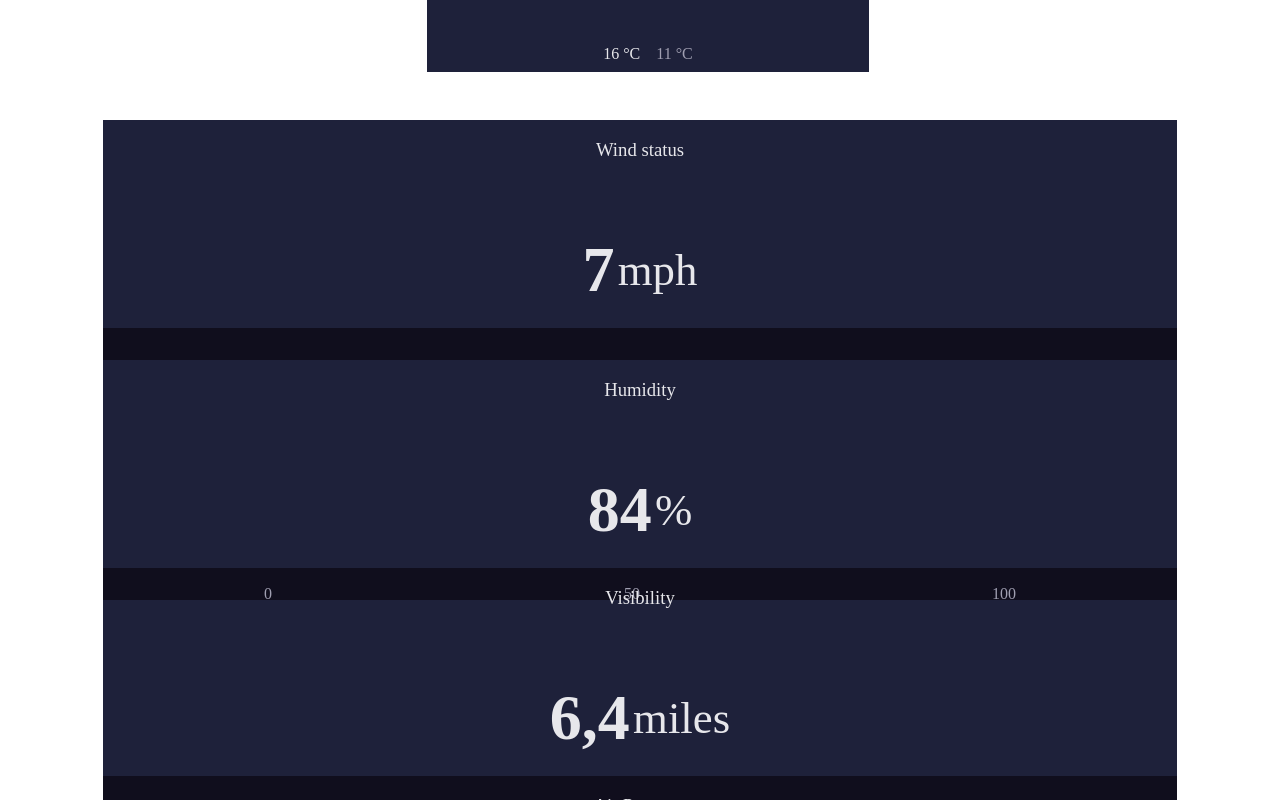
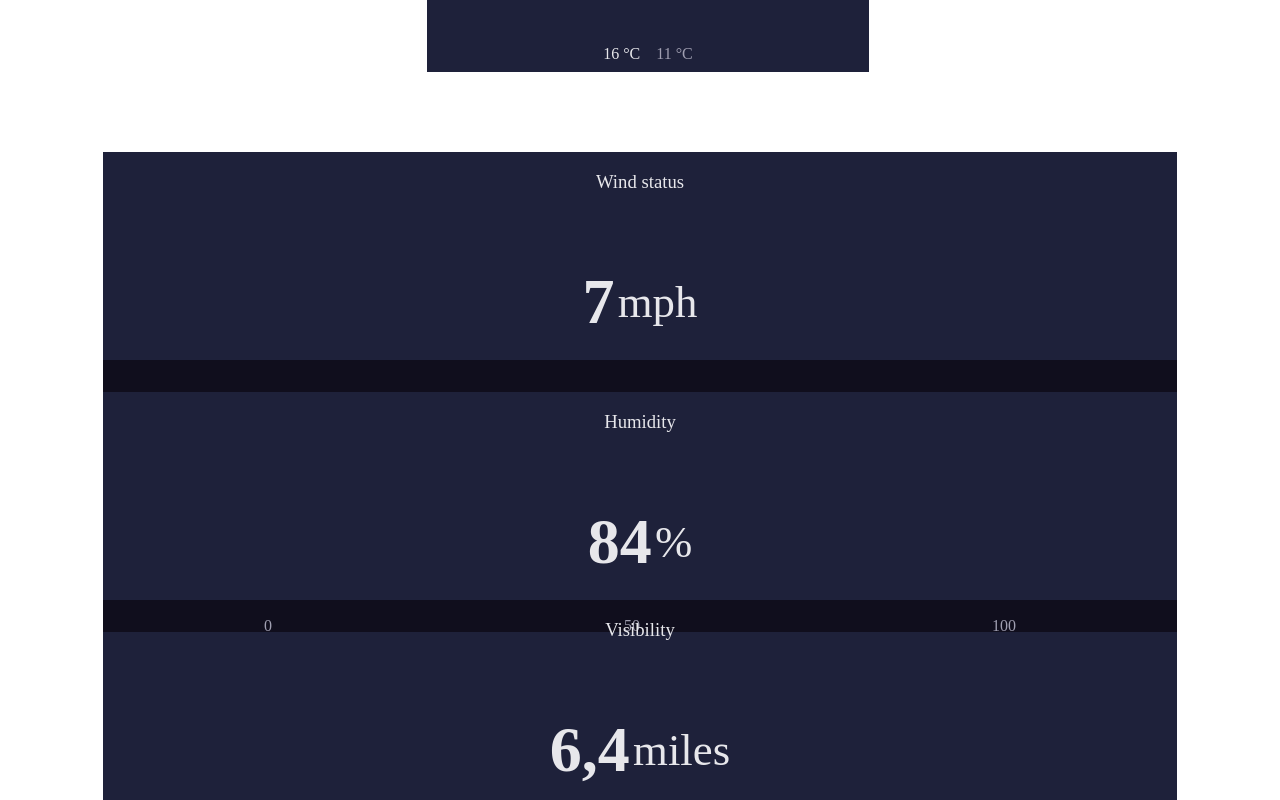
Before and after one commit to J-javier/WeatherApp, a Next.js app: page / in a window 1280 px wide. Shown: the part 1200-2000 px from the top of the page. Built offline with nearby package versions, Linux system fonts and the light colour scheme.

Commit message:
block.css was updated

```diff
--- a/components/Block/block.css
+++ b/components/Block/block.css
@@ -43,6 +43,7 @@
     width: 85%;
     background-color: #100E1D;
     gap: 2rem;
+    margin: 2rem 0;
 }
 
 
```
